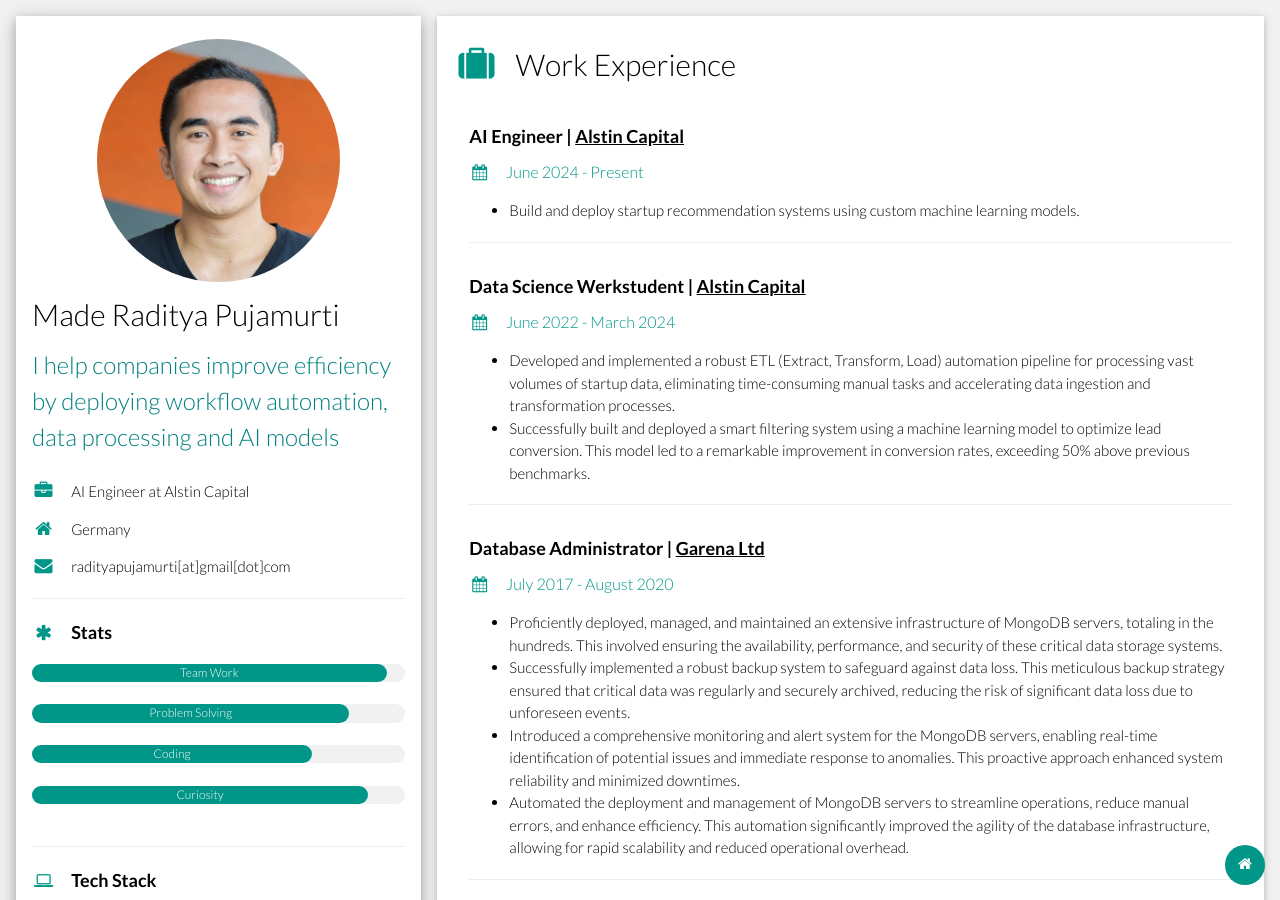
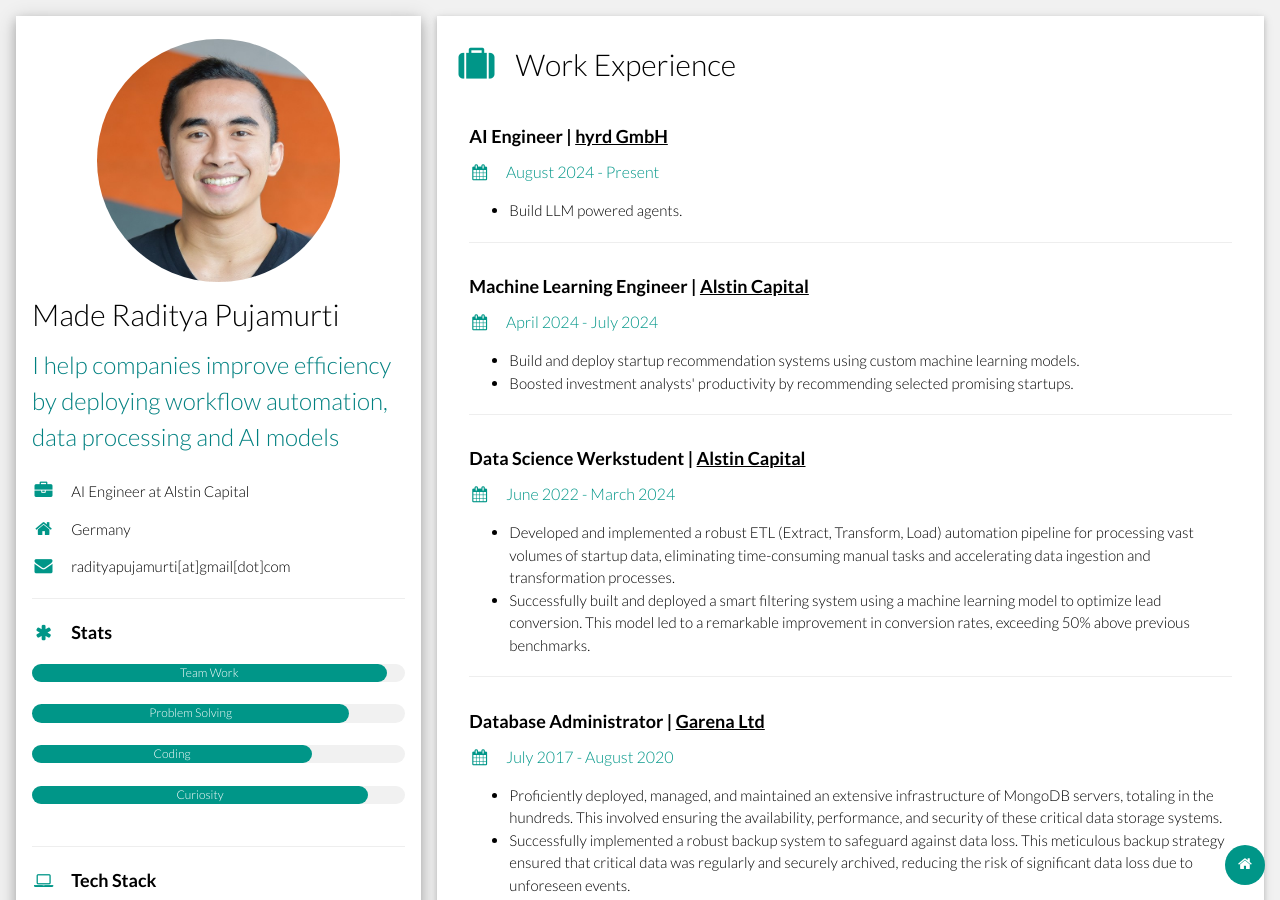
Before and after one commit to radityapujamurti/radityapujamurti.github.io, a Jekyll site: the page resume.html, which Jekyll copies as it is, in a window 1280 px wide and 900 px high. Built offline with Jekyll 4.4.1, drawn with Linux system fonts in a browser that asks for light colours.

Commit message:
updated resume

```diff
--- a/resume.html
+++ b/resume.html
@@ -139,13 +139,25 @@
                             class="fa fa-suitcase fa-fw w3-margin-right w3-xxlarge w3-text-teal"></i>Work Experience
                     </h2>
                     <div class="w3-container">
-                        <h5 class=""><b>AI Engineer | <a href="https://www.alstincapital.de/"
+                        <h5 class=""><b>AI Engineer | <a href="https://hyrd.ai/"
+                                    target='_blank'>hyrd GmbH
+                                </a> </b></h5>
+                        <h6 class="w3-text-teal"><i class="fa fa-calendar fa-fw w3-margin-right"></i>August 2024 - Present
+                        </h6>
+                        <ul>
+                            <li>Build LLM powered agents.</li>
+                        </ul>
+                        <hr>
+                    </div>
+                    <div class="w3-container">
+                        <h5 class=""><b>Machine Learning Engineer | <a href="https://www.alstincapital.de/"
                                     target='_blank'>Alstin Capital
                                 </a> </b></h5>
-                        <h6 class="w3-text-teal"><i class="fa fa-calendar fa-fw w3-margin-right"></i>June 2024 - Present
+                        <h6 class="w3-text-teal"><i class="fa fa-calendar fa-fw w3-margin-right"></i>April 2024 - July 2024
                         </h6>
                         <ul>
                             <li>Build and deploy startup recommendation systems using custom machine learning models.</li>
+                            <li>Boosted investment analysts' productivity by recommending selected promising startups.</li>
                         </ul>
                         <hr>
                     </div>
```
